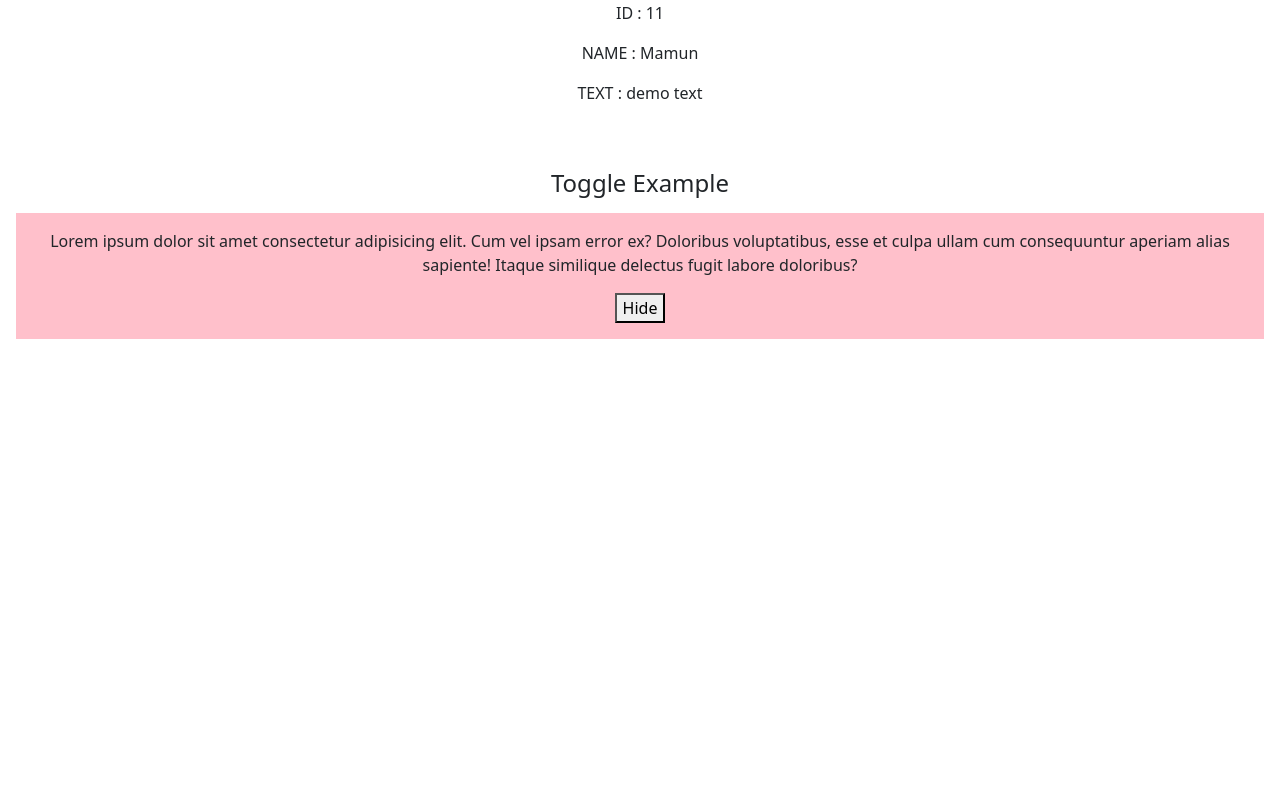
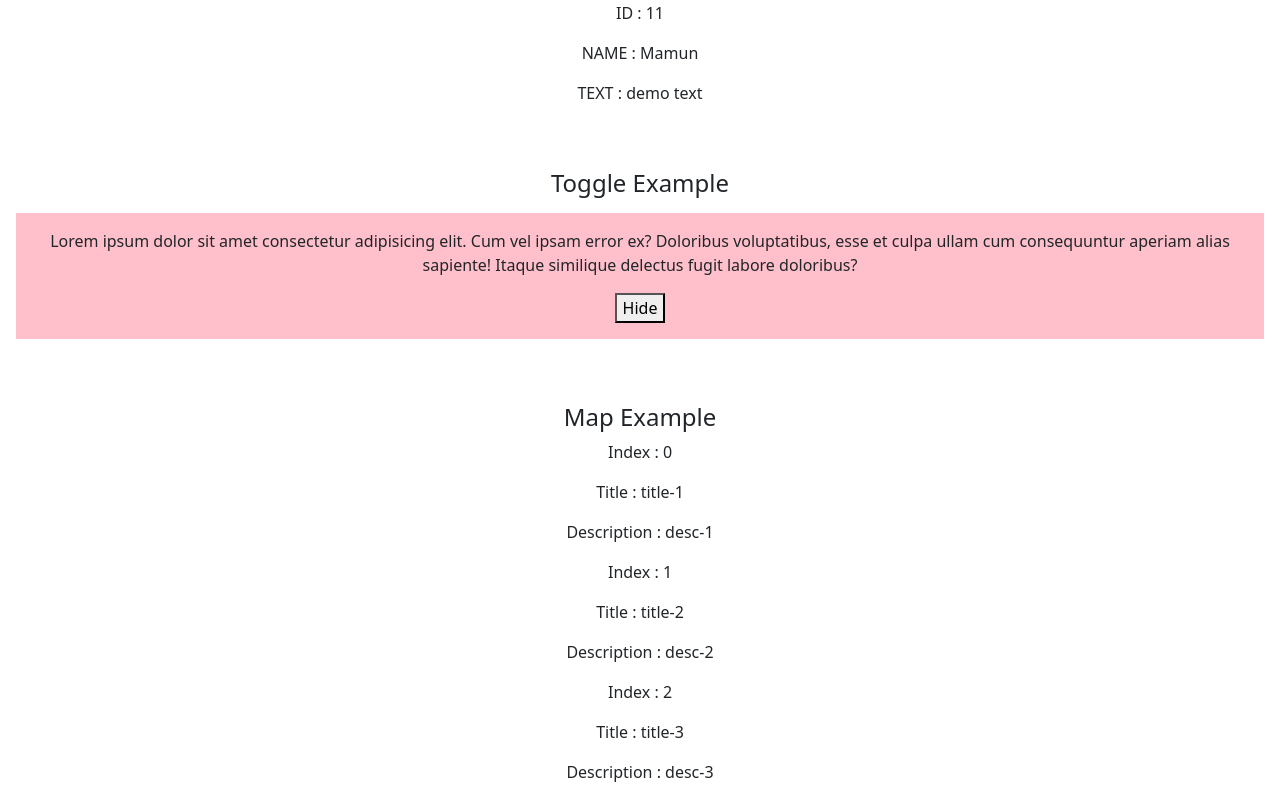
Before and after one commit to mamunurrashid1010/react-practice, a React (Create React App) app: page / in a window 1280 px wide. Shown: the part 3841-4641 px from the top of the page. Before the commit the page ends 4196 px from the top, so only its background shows below. Built offline with nearby package versions, Linux system fonts and the light colour scheme; no server answers.

Commit message:
Map : map use in functional component, example added

```diff
--- a/src/App.js
+++ b/src/App.js
@@ -32,6 +32,7 @@ import RefExampleInClass from './ref/RefExampleInClass';
 import UseRefExample from './hooks/UseRefExample';
 import Component1 from './hooks/context/Component1';
 import Toggle from "./toggle/toggle";
+import MappingInFunctionalComponent from "./Mapping/MappingInFunctionalComponent";
 
 function App() {
   return (
@@ -109,6 +110,9 @@ function App() {
       <h4 className='pt-5'>Toggle Example</h4>
       <Toggle/>
 
+      <h4 className='pt-5'>Map Example</h4>
+      <MappingInFunctionalComponent/>
+
       </scrool>
 
     </div>
--- /dev/null
+++ b/src/Mapping/MappingInFunctionalComponent.js
@@ -0,0 +1,26 @@
+import React from 'react';
+
+const MappingInFunctionalComponent = () => {
+
+    const data = [
+        {title : "title-1", desc : "desc-1"} ,
+        {title : "title-2", desc : "desc-2"} ,
+        {title : "title-3", desc : "desc-3"}
+    ];
+
+    return (
+        <div>
+            {data.map((item,index)=>{
+                return (
+                    <div>
+                        <p>Index : {index}</p>
+                        <p>Title : {item.title}</p>
+                        <p>Description : {item.desc}</p>
+                    </div>
+                )
+            })}
+        </div>
+    );
+};
+
+export default MappingInFunctionalComponent;
```
Also changed, not shown: 1 other file (tests, documents, lock files or other folders).
